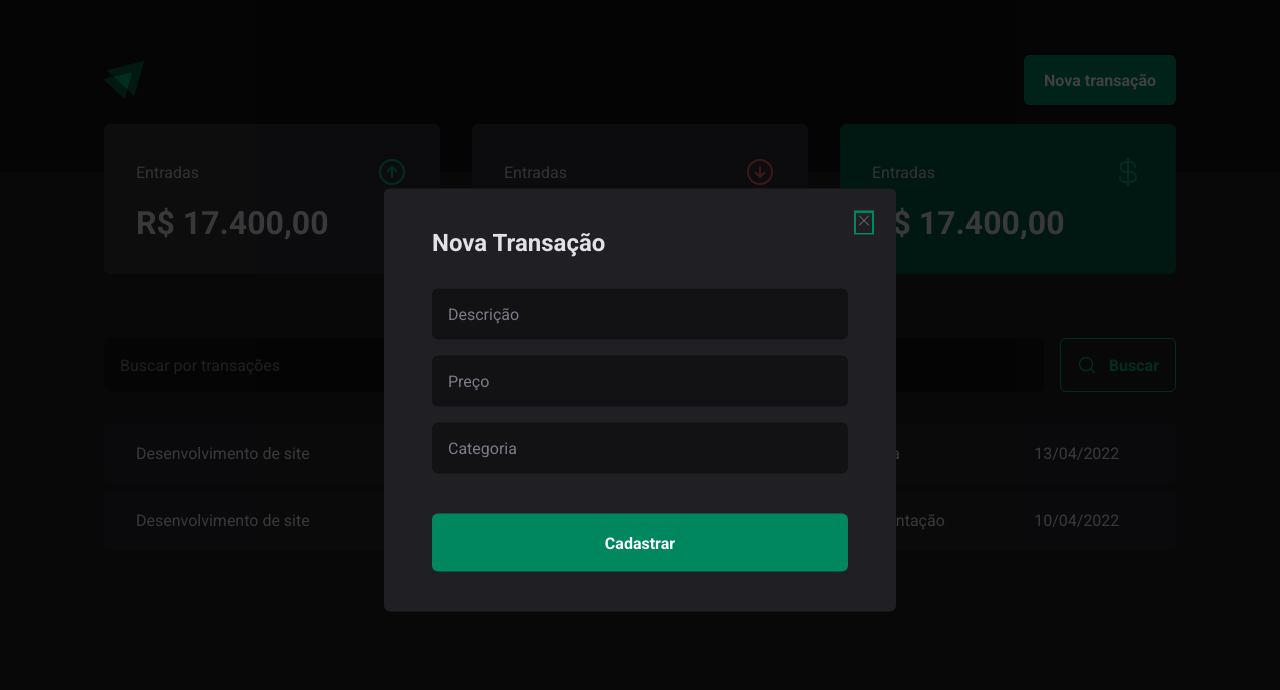
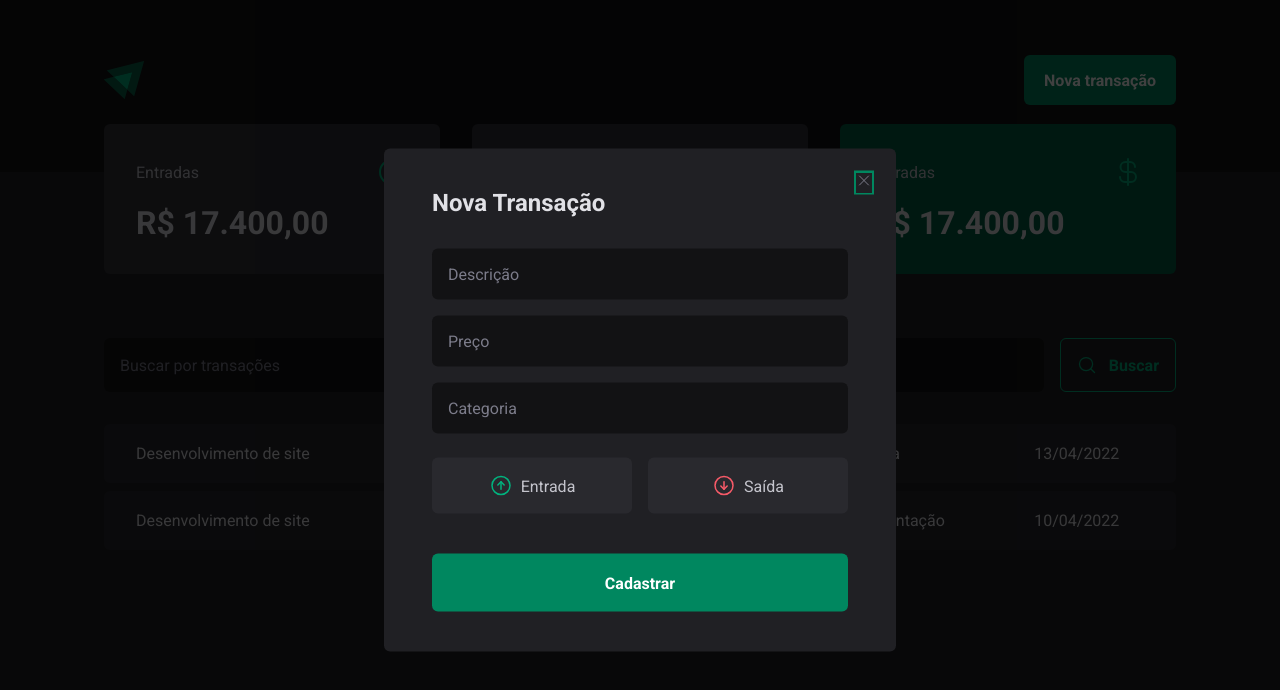
Before and after one commit to ian15963/DT-Money, a React (Vite) app: page / in a window 1280 px wide. Both pictures are taken after a click on the button "Nova transação". Shown: the top 690 px of the page. Built offline with nearby package versions, Linux system fonts and the light colour scheme.

Commit message:
feat: Creating Incoming and Outcoming button in modal.

```diff
--- a/src/components/NewTransactionModal/index.tsx
+++ b/src/components/NewTransactionModal/index.tsx
@@ -1,6 +1,6 @@
 import * as Dialog from "@radix-ui/react-dialog";
-import { CloseButton, Content, Overlay } from "./style";
-import { X } from "phosphor-react";
+import { CloseButton, Content, Overlay, TransactionType, TransactionTypeButton } from "./style";
+import { ArrowCircleDown, ArrowCircleUp, X } from "phosphor-react";
 
 export const NewTransactionModal = () => {
   return(
@@ -17,6 +17,17 @@
           <input type="number" placeholder="Preço" required/>
           <input type="text" placeholder="Categoria" required/>
 
+          <TransactionType>
+            <TransactionTypeButton variant="income">
+              <ArrowCircleUp size={24}/>
+              Entrada
+            </TransactionTypeButton>
+            <TransactionTypeButton variant="outcome">
+              <ArrowCircleDown size={24}/>
+              Saída
+            </TransactionTypeButton>
+          </TransactionType>
+
           <button type="submit">
             Cadastrar
           </button>
--- a/src/components/NewTransactionModal/style.ts
+++ b/src/components/NewTransactionModal/style.ts
@@ -68,3 +68,29 @@
   cursor: pointer;
   color: ${props => props.theme['gray-500']}
 `
+export const TransactionType = styled.div`
+  display: grid;
+  grid-template-columns: repeat(2, 1fr);
+  gap: 1rem;
+  margin-top: 0.5rem;
+`
+interface TransactionTypeButtonProps{
+  variant: "income" | "outcome"
+}
+
+export const TransactionTypeButton = styled.button<TransactionTypeButtonProps>`
+  background: ${props => props.theme['gray-700']};
+  padding: 1rem;
+  display: flex;
+  align-items: center;
+  justify-content: center;
+  gap: 0.5rem;
+  border-radius: 6px;
+  cursor: pointer;
+  border: 0;
+  color: ${props => props.theme['gray-300']};
+
+  svg{
+    color: ${props => props.variant == "income" ? props.theme['green-300'] : props.theme['red-300']}
+  }
+`
```
